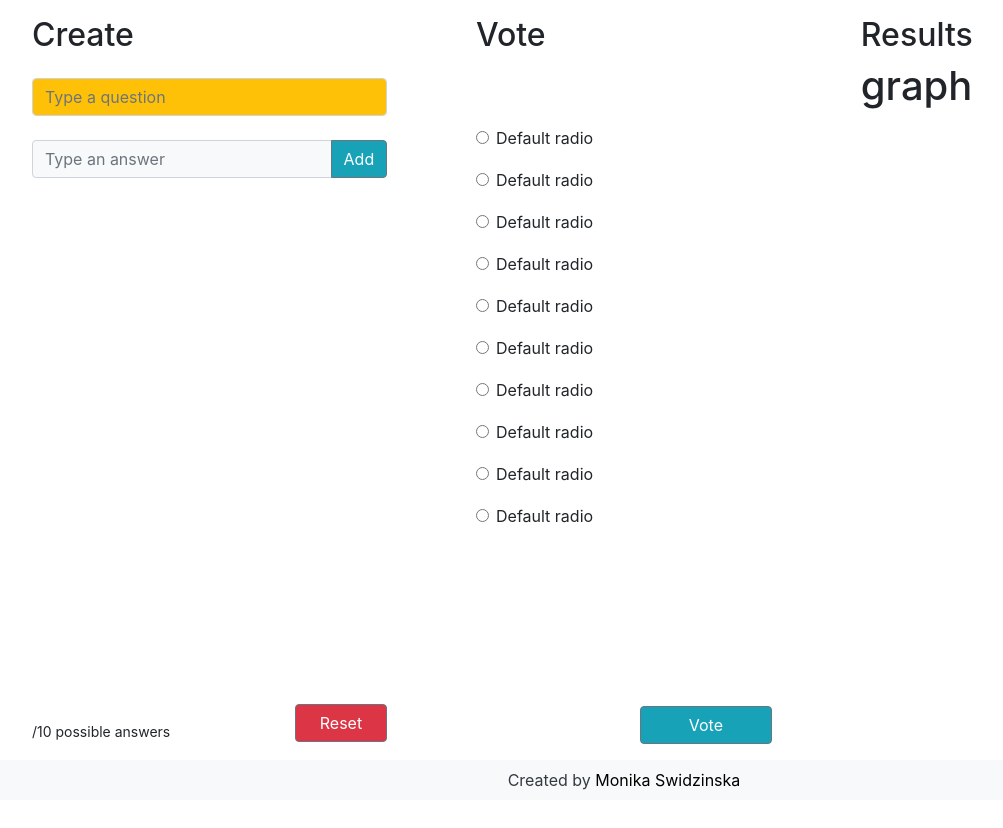
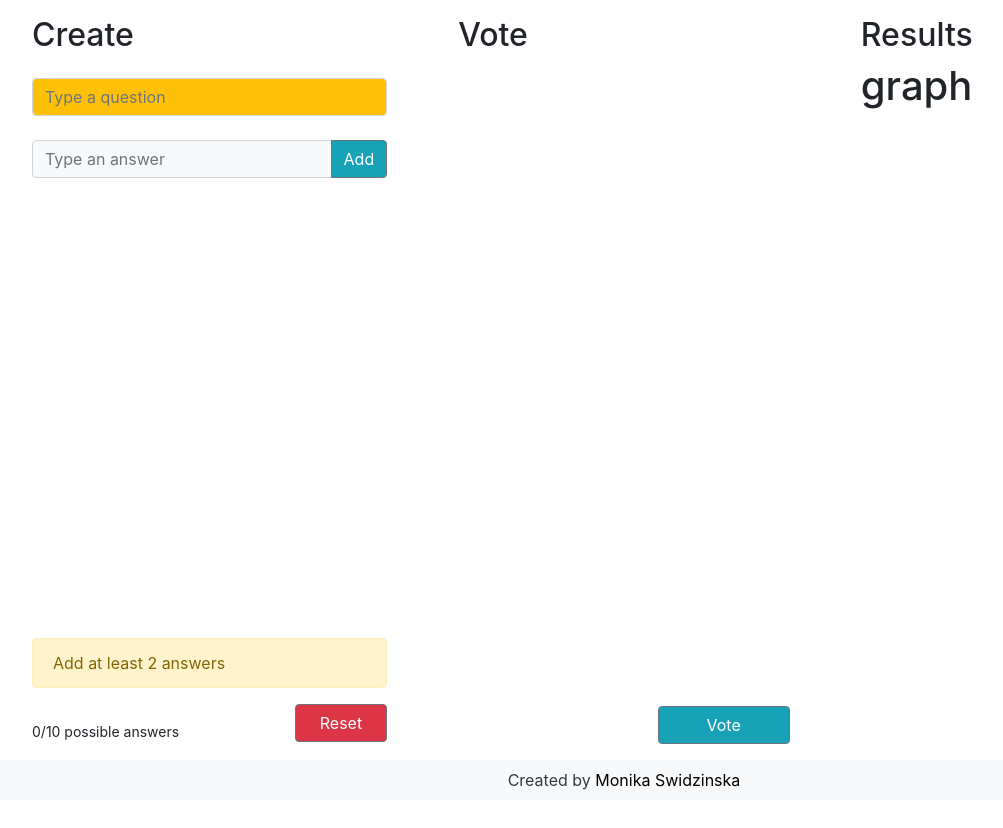
Before and after one commit to monikaando/poll, a React (Create React App) app in the folder poll-app/: page / in a window 1280 px wide. Shown: the top 828 px of the page, without its empty margins (16-1019 px from the left). Before the commit the page ends 800 px from the top, so only its background shows below. Built offline with nearby package versions, Linux system fonts and the light colour scheme.

Commit message:
vote answers

```diff
--- a/poll-app/src/App.js
+++ b/poll-app/src/App.js
@@ -18,6 +18,7 @@ class App extends React.Component {
       currentAnswer: {
         value: "",
         key: "",
+        votes: 0,
       },
     };
     this.handleInput = this.handleInput.bind(this);
@@ -27,6 +28,7 @@ class App extends React.Component {
     this.reset = this.reset.bind(this);
     this.updateQuestion = this.updateQuestion.bind(this);
     this.disableFields = this.disableFields.bind(this);
+    this.votesCount = this.votesCount.bind(this);
   }
 
   updateQuestion(e) {
@@ -100,6 +102,7 @@ class App extends React.Component {
       currentAnswer: {
         value: "",
         key: "",
+        votes: 0,
       },
     });
   }
@@ -116,29 +119,47 @@ class App extends React.Component {
       });
     }
   }
+
+  votesCount(key) {
+    const answers = this.state.answers;
+    answers.map((item) => {
+      if (item.key === key) {
+        this.setState({
+          currentAnswer: {
+            votes: this.state.currentAnswer.votes + 1,
+          },
+        });
+      }
+      return null;
+    });
+  }
   render() {
     return (
       <div className="app d-flex flex-column justify-content-between">
         <div className="d-flex pb-3 mt-3 mb-1 ml-5 mr-5 flex-row justify-content-between">
           <Create
-          question = {this.state.question}
-          updateQuestion={this.updateQuestion}
-          answers = {this.state.answers}
-          counter = {this.state.cunter}
-          addAnswer = {this.addAnswer}
-          currentAnswer = {this.state.currentAnswer}
-          handleInput = {this.handleInput}
-          deleteAnswer = {this.deleteAnswer}
-          setUpdate = {this.setUpdate}
-          disabled = {this.state.disabled}
-          reset = {this.reset}
+            question={this.state.question}
+            updateQuestion={this.updateQuestion}
+            answers={this.state.answers}
+            counter={this.state.counter}
+            addAnswer={this.addAnswer}
+            currentAnswer={this.state.currentAnswer}
+            handleInput={this.handleInput}
+            deleteAnswer={this.deleteAnswer}
+            setUpdate={this.setUpdate}
+            disabled={this.state.disabled}
+            reset={this.reset}
           />
           <Vote
-          question = {this.state.question}
-          updateQuestion={this.updateQuestion} />
+            question={this.state.question}
+            updateQuestion={this.updateQuestion}
+            answers={this.state.answers}
+            votes={this.state.currentAnswer.votes}
+            votesCount={this.votesCount}
+          />
           <Results />
         </div>
-        <div>
+        <div className="mt-5 pt-5">
           <Footer />
         </div>
       </div>
@@ -146,19 +167,3 @@ class App extends React.Component {
   }
 }
 export default App;
-// function App() {
-//   return (
-//     <div className="app d-flex flex-column justify-content-between" >
-//       <div className="d-flex pb-3 mt-3 mb-1 ml-5 mr-5 flex-row justify-content-between">
-//         <Create />
-//         <Vote />
-//         <Results />
-//       </div>
-//       <div>
-//         <Footer />
-//       </div>
-//     </div>
-//   );
-// }
-
-// export default App;
--- a/poll-app/src/components/Vote.jsx
+++ b/poll-app/src/components/Vote.jsx
@@ -1,151 +1,36 @@
 import React from "react";
+import VoteList from "./VoteList";
 import "../styles/Vote.css";
 
 export default class Vote extends React.Component {
-  render(){
+  render() {
     return (
       <div className="vote-box d-flex flex-column justify-content-between">
+
         <div>
           <h2>Vote</h2>
         </div>
-      <div className="vote-context d-flex flex-column justify-content-between mt-4">
+        <div className="vote-context d-flex flex-column justify-content-between mt-3">
           <div>
             <div className="mb-4">
               <h5>{this.props.question.value}</h5>
             </div>
-          <div className="mt-4 pt-3">
-            <div className="answer-box form-check">
-              <input
-                className="form-check-input"
-                type="radio"
-                name="exampleRadios"
-                id="exampleRadios1"
-                value="option1"
-              />
-              <label className="form-check-label" htmlFor="exampleRadios1">
-                Default radio
-              </label>
+            <VoteList
+              answers={this.props.answers}
+              votesCount={this.props.votesCount}
+            ></VoteList>
           </div>
-            <div className="answer-box form-check">
-              <input
-                className="form-check-input"
-                type="radio"
-                name="exampleRadios"
-                id="exampleRadios1"
-                value="option1"
-              />
-              <label className="form-check-label" htmlFor="exampleRadios1">
-                Default radio
-              </label>
-            </div>
-            <div className="answer-box form-check">
-              <input
-                className="form-check-input"
-                type="radio"
-                name="exampleRadios"
-                id="exampleRadios1"
-                value="option1"
-              />
-              <label className="form-check-label" htmlFor="exampleRadios1">
-                Default radio
-              </label>
-            </div>
-            <div className="answer-box form-check">
-              <input
-                className="form-check-input"
-                type="radio"
-                name="exampleRadios"
-                id="exampleRadios1"
-                value="option1"
-              />
-              <label className="form-check-label" htmlFor="exampleRadios1">
-                Default radio
-              </label>
-            </div>
-            <div className="answer-box form-check">
-              <input
-                className="form-check-input"
-                type="radio"
-                name="exampleRadios"
-                id="exampleRadios1"
-                value="option1"
-              />
-              <label className="form-check-label" htmlFor="exampleRadios1">
-                Default radio
-              </label>
-            </div>
-            <div className="answer-box form-check">
-              <input
-                className="form-check-input"
-                type="radio"
-                name="exampleRadios"
-                id="exampleRadios1"
-                value="option1"
-              />
-              <label className="form-check-label" htmlFor="exampleRadios1">
-                Default radio
-              </label>
-            </div>
-            <div className="answer-box form-check">
-              <input
-                className="form-check-input"
-                type="radio"
-                name="exampleRadios"
-                id="exampleRadios1"
-                value="option1"
-              />
-              <label className="form-check-label" htmlFor="exampleRadios1">
-                Default radio
-              </label>
-            </div>
-            <div className="answer-box form-check">
-              <input
-                className="form-check-input"
-                type="radio"
-                name="exampleRadios"
-                id="exampleRadios1"
-                value="option1"
-              />
-              <label className="form-check-label" htmlFor="exampleRadios1">
-                Default radio
-              </label>
-            </div>
-            <div className="answer-box form-check">
-              <input
-                className="form-check-input"
-                type="radio"
-                name="exampleRadios"
-                id="exampleRadios1"
-                value="option1"
-              />
-              <label className="form-check-label" htmlFor="exampleRadios1">
-                Default radio
-              </label>
-            </div>
-            <div className="answer-box form-check">
-              <input
-                className="form-check-input"
-                type="radio"
-                name="exampleRadios"
-                id="exampleRadios1"
-                value="option1"
-              />
-              <label className="form-check-label" htmlFor="exampleRadios1">
-                Default radio
-              </label>
         </div>
 
-
-          </div>
-        </div>
-      </div>
+        <div className="mb-2 align-self-end">
         <button
-        className="btn btn-outline-secondary bg-info text-white align-self-end text-center pr-5 pl-5"
+          className="btn btn-outline-secondary bg-info text-white text-center pr-5 pl-5"
           type="button"
         >
           Vote
         </button>
         </div>
+      </div>
     );
   }
-};
+}
--- /dev/null
+++ b/poll-app/src/components/VoteList.jsx
@@ -0,0 +1,27 @@
+import React from "react";
+
+function VoteList(props) {
+  const answers = props.answers;
+  const voteAnswers = answers.map((item) => {
+    return (
+      <div
+        className="answer-box form-check"
+        key={item.key}
+      >
+        <input
+          className="form-check-input"
+          type="radio"
+          id={item.key}
+          checked={false}
+          name="answer"
+          onChange={() => props.votesCount(item.key)}
+        />
+        <label className="form-check-label" htmlFor={item.key}>
+          {item.value}
+        </label>
+      </div>
+    );
+  });
+  return <div className="mt-4 pt-3">{voteAnswers}</div>;
+}
+export default VoteList;
--- a/poll-app/src/styles/Vote.css
+++ b/poll-app/src/styles/Vote.css
@@ -1,6 +1,6 @@
 .vote-box {
-    height: 91vh;
-    width: 25%;
+    height: 92vh;
+    width: 28%;
 }
 .vote-context {
     height: 100%;
```
Also changed, not shown: poll-app/src/components/Create.jsx (+0 -110 lines). Lines whose indentation alone changed are shown as unchanged.
